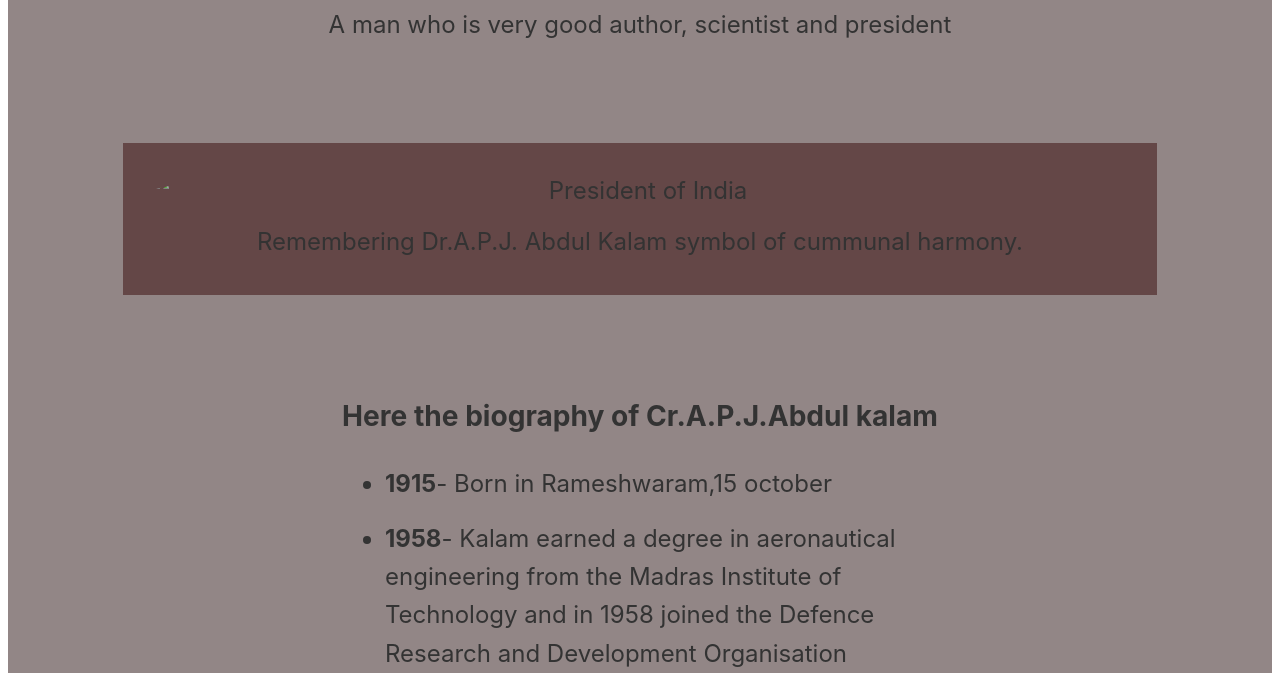
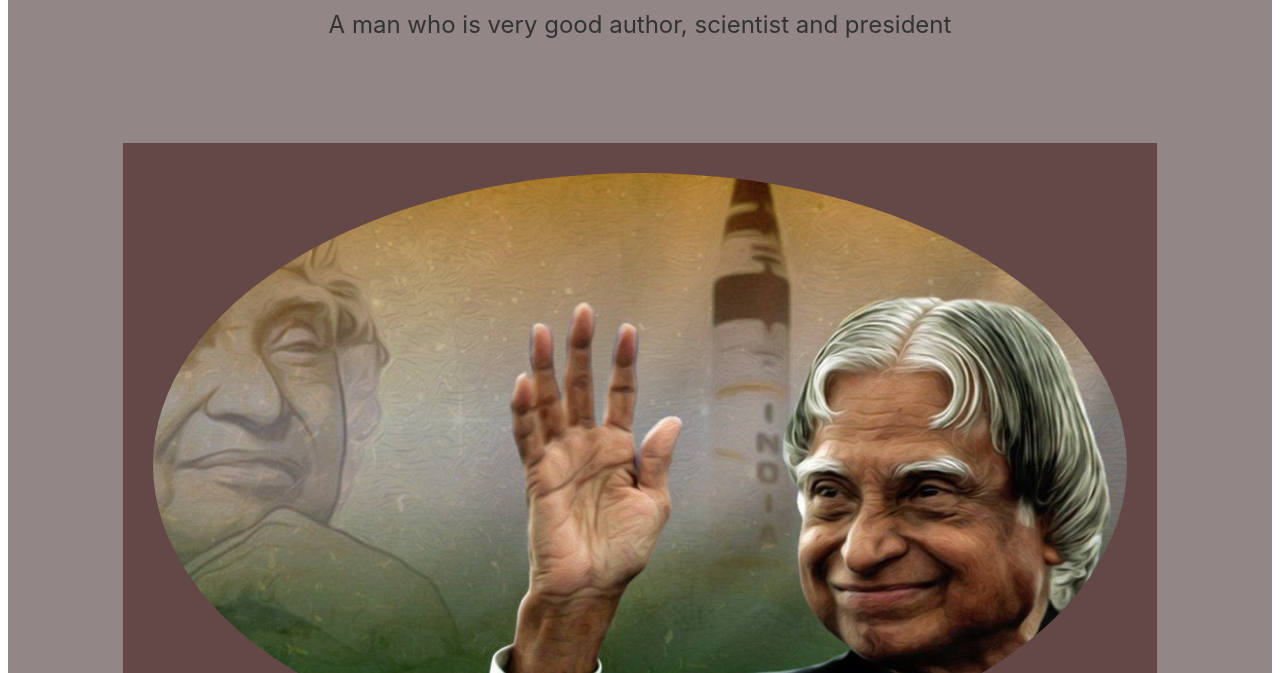
Before and after one commit to suchetakushwaha/new.test, a plain HTML site: page index.html in a window 1280 px wide. Shown: the part 127-800 px from the top of the page. Drawn offline with Linux system fonts and the light colour scheme.

Commit message:
Update index.html

```diff
--- a/index.html
+++ b/index.html
@@ -10,7 +10,7 @@
     <h1 id= "title">A. P. J. Abdul Kalam</h1>
     <p>A man who is very good author, scientist and president</p>
     <figure id= "img-div">
-    <img id = "image" src= "img/APJ.jpeg" alt= "President of India">
+    <img id = "image" src= "APJ.jpeg" alt= "President of India">
       <figcaption id="img-caption">
         Remembering Dr.A.P.J. Abdul Kalam symbol of cummunal harmony.
         </figcaption>
```
